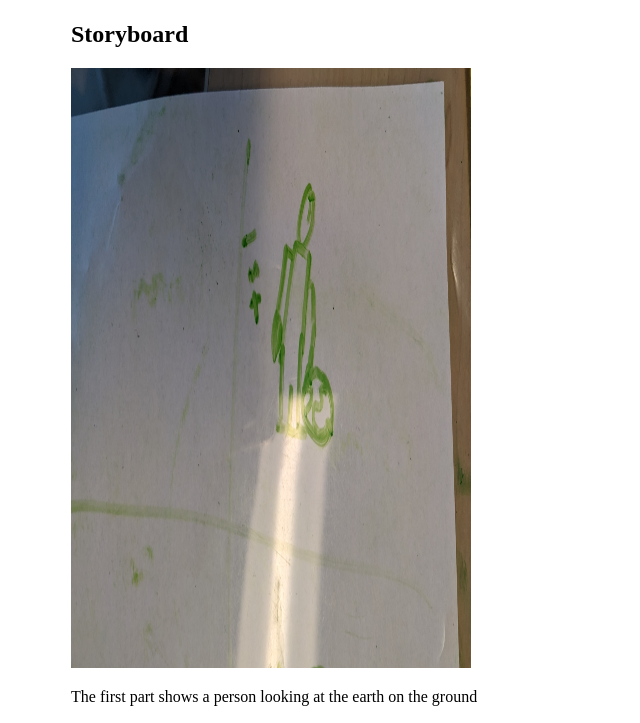
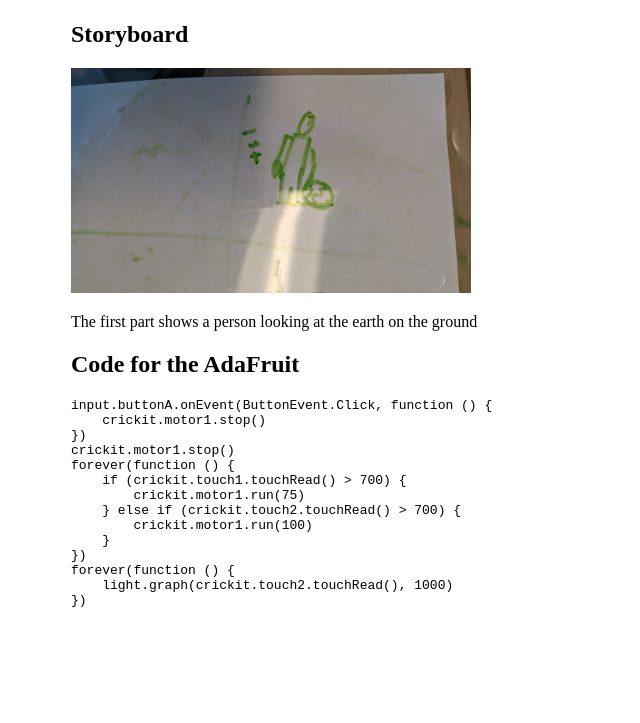
Before and after one commit to 99131Anthony/zoetrope-animation, a plain HTML site: page index.html in a window 1280 px wide. Shown: the part 1087-1810 px from the top of the page, without its empty margins (301-941 px from the left). After the commit the page ends 1708 px from the top, so only its background shows below. Drawn offline with Linux system fonts and the light colour scheme.

Commit message:
Update index.html

```diff
--- a/index.html
+++ b/index.html
@@ -16,7 +16,7 @@
 <iframe width="500" height="440" frameborder="0" src="https://ncase.me/loopy/v1.1/?embed=1&data=[[[3,-130,126,1,%22Electricity%22,2],[5,138,141,0.33,%22Fossil%2520Fuels%22,1],[6,386,150,1,%22Greenhouse%2520Gases%22,0]],[[5,3,-98,1,0],[5,6,119,1,0]],[[561,517,%22need%2520ideas%2520on%2520what%2520to%250Asimulate%253F%2520how%2520about%253A%250A%250A%25E3%2583%25BBtechnology%250A%25E3%2583%25BBenvironment%250A%25E3%2583%25BBeconomics%250A%25E3%2583%25BBbusiness%250A%25E3%2583%25BBpolitics%250A%25E3%2583%25BBculture%250A%25E3%2583%25BBpsychology%250A%250Aor%2520better%2520yet%252C%2520a%250A*combination*%2520of%250Athose%2520systems.%250Ahappy%2520modeling!%22]],6%5D"></iframe>
 
 		<h2>Storyboard</h2>
-<img src="Storyboard_1.jpg" alt="Storyboard Part 1" style="width: 400px; height: 600px;">
+<img src="Storyboard_1.jpg" alt="Storyboard Part 1" width="400">
 				<p>The first part shows a person looking at the earth on the ground</P>
 
 
```
